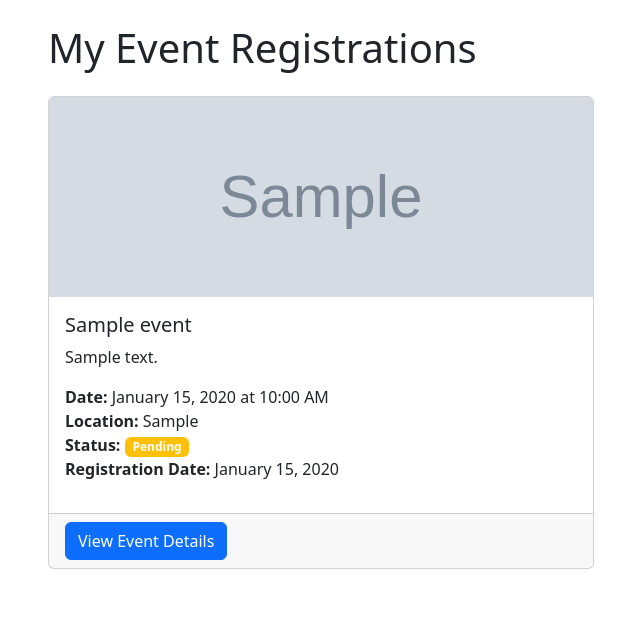
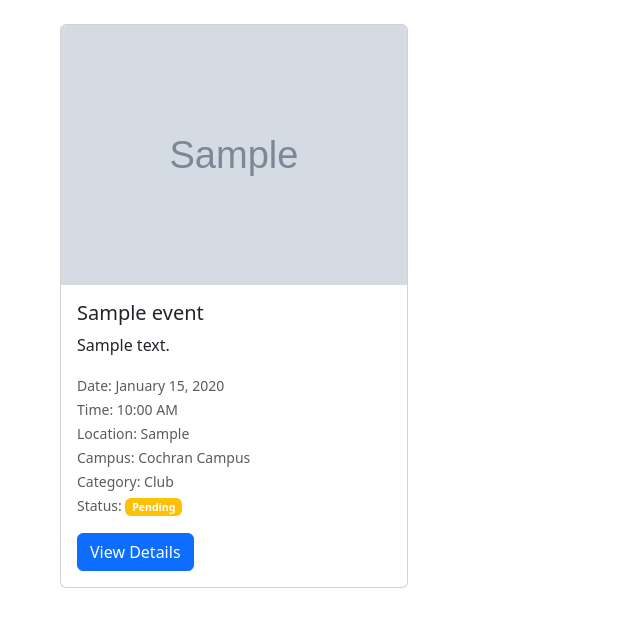
Before and after one commit to Random8283/event_management, a Django app: page /registrations/ in a window 1280 px wide. Shown: the part 56-683 px from the top of the page, without its empty margins (34-674 px from the left). Run offline with Django 5.2, Linux system fonts and the light colour scheme; a user stored in the database is signed in; tables that the repository leaves empty hold one stand-in row (values such as "Sample post"); grey boxes marked "Sample" are stand-in pictures.

Commit message:
changes to formatting

```diff
--- a/event_management/settings.py
+++ b/event_management/settings.py
@@ -117,9 +117,7 @@ USE_TZ = True
 # https://docs.djangoproject.com/en/5.0/howto/static-files/
 
 STATIC_URL = '/static/'
-STATICFILES_DIRS = [
-    BASE_DIR / "static",
-]
+STATICFILES_DIRS = [BASE_DIR / "static"]
 STATIC_ROOT = BASE_DIR / "staticfiles"
 
 MEDIA_URL = '/media/'
--- a/events/models.py
+++ b/events/models.py
@@ -4,6 +4,13 @@ from datetime import date, time
 from PIL import Image
 
 # Create your models here.
+
+class UserProfile(models.Model):
+    user = models.OneToOneField(User, on_delete=models.CASCADE, related_name='profile')
+    is_admin = models.BooleanField(default=False)
+
+    def __str__(self):
+        return f"{self.user.username}'s Profile"
 
 class Event(models.Model):
     CAMPUS_CHOICES = [
@@ -13,7 +20,7 @@ class Event(models.Model):
         ('macon', 'Macon Campus'),
         ('warner robins', 'Warner Robins Campus'),
         ('online', 'Online'),
-        ('other', 'Other'),
+        ('n/a', 'N/A'),
     ]
     EVENT_TYPES = [
         ('club', 'Club'),
@@ -22,11 +29,12 @@ class Event(models.Model):
         ('cultural', 'Cultural'),
         ('athletic', 'Athletic'),
         ('workshop', 'Workshop'),
+        ('volunteer', 'Volunteer'),
     ]
     title = models.CharField(max_length=200)
     description = models.TextField()
     date = models.DateField()
-    time = models.TimeField()
+    time = models.TimeField(default=time(12, 0))  # Default to noon
     location = models.CharField(max_length=200)
     campus = models.CharField(max_length=30, choices=CAMPUS_CHOICES, default='macon')
     category = models.CharField(max_length=10, choices=EVENT_TYPES, default='main')
--- a/events/templates/events/admin/event_list.html
+++ b/events/templates/events/admin/event_list.html
@@ -2,8 +2,7 @@
 
 {% block content %}
 <div class="container mt-4">
-    <div class="d-flex justify-content-between align-items-center mb-4">
-        <h1>Events</h1>
+    <div class="d-flex justify-content-end mb-4">
         <a href="{% url 'events:event_create' %}" class="btn btn-primary">Create New Event</a>
     </div>
 
--- a/events/templates/events/user/event_detail.html
+++ b/events/templates/events/user/event_detail.html
@@ -32,10 +32,10 @@
                                         <div class="alert alert-info">
                                             You are registered for this event.
                                         </div>
-                                        <form method="post" action="{% url 'events:event_deregister' pk=event.pk %}" class="d-inline w-100">
+                                        <form method="post" action="{% url 'events:event_unregister' pk=event.pk %}" class="d-inline w-100">
                                             {% csrf_token %}
-                                            <button type="submit" class="btn btn-danger w-100 btn-lg" onclick="return confirm('Are you sure you want to deregister from this event?')">
-                                                Deregister from Event
+                                            <button type="submit" class="btn btn-danger w-100" onclick="return confirm('Are you sure you want to unregister from this event?')">
+                                                Unregister from Event
                                             </button>
                                         </form>
                                     </div>
--- a/events/templates/events/user_registrations.html
+++ b/events/templates/events/user_registrations.html
@@ -3,33 +3,32 @@
 {% block title %}My Registrations - Event Management System{% endblock %}
 
 {% block content %}
-<h1 class="mb-4">My Event Registrations</h1>
-
+<div class="container mt-4">
     <div class="row">
         {% for registration in registrations %}
-        <div class="col-md-6 mb-4">
+            <div class="col-md-4 mb-4">
                 <div class="card h-100">
                     {% if registration.event.image %}
-                    <div class="card-img-container" style="height: 200px; overflow: hidden;">
-                        <img src="{{ registration.event.image.url }}" class="card-img-top h-100 w-100 object-fit-cover" alt="{{ registration.event.title }}">
+                        <div class="card-img-container">
+                            <img src="{{ registration.event.image.url }}" class="card-img-top" alt="{{ registration.event.title }}">
                         </div>
                     {% endif %}
                     <div class="card-body">
                         <h5 class="card-title">{{ registration.event.title }}</h5>
                         <p class="card-text">{{ registration.event.description|truncatewords:20 }}</p>
-                    <ul class="list-unstyled">
-                        <li><strong>Date:</strong> {{ registration.event.date|date:"F j, Y" }} at {{ registration.event.time|time:"g:i A" }}</li>
-                        <li><strong>Location:</strong> {{ registration.event.location }}</li>
-                        <li><strong>Status:</strong>
-                            <span class="badge {% if registration.status == 'confirmed' %}bg-success{% elif registration.status == 'pending' %}bg-warning{% else %}bg-danger{% endif %}">
+                        <p class="card-text">
+                            <small class="text-muted">
+                                Date: {{ registration.event.date|date:"F j, Y" }}<br>
+                                Time: {{ registration.event.time|time:"h:i A" }}<br>
+                                Location: {{ registration.event.location }}<br>
+                                Campus: {{ registration.event.get_campus_display }}<br>
+                                Category: {{ registration.event.get_category_display }}<br>
+                                Status: <span class="badge {% if registration.status == 'confirmed' %}bg-success{% elif registration.status == 'pending' %}bg-warning{% else %}bg-danger{% endif %}">
                                     {{ registration.status|title }}
                                 </span>
-                        </li>
-                        <li><strong>Registration Date:</strong> {{ registration.registration_date|date:"F j, Y" }}</li>
-                    </ul>
-                </div>
-                <div class="card-footer">
-                    <a href="{% url 'events:event_detail' registration.event.pk %}" class="btn btn-primary">View Event Details</a>
+                            </small>
+                        </p>
+                        <a href="{% url 'events:event_detail' registration.event.pk %}" class="btn btn-primary">View Details</a>
                     </div>
                 </div>
             </div>
@@ -42,4 +41,5 @@
             </div>
         {% endfor %}
     </div>
+</div>
 {% endblock %}
--- a/events/urls.py
+++ b/events/urls.py
@@ -10,7 +10,7 @@ urlpatterns = [
     path('<int:pk>/update/', views.EventUpdateView.as_view(), name='event_update'),
     path('<int:pk>/delete/', views.EventDeleteView.as_view(), name='event_delete'),
     path('<int:pk>/register/', views.EventRegistrationView.as_view(), name='event_register'),
-    path('<int:pk>/deregister/', views.EventDeregisterView.as_view(), name='event_deregister'),
+    path('<int:pk>/unregister/', views.EventUnregisterView.as_view(), name='event_unregister'),
     path('registrations/<int:pk>/update/', views.RegistrationUpdateView.as_view(), name='registration_update'),
     path('registrations/<int:pk>/delete/', views.RegistrationDeleteView.as_view(), name='registration_delete'),
     path('my-events/', views.UserEventListView.as_view(), name='user_events'),
--- a/events/views.py
+++ b/events/views.py
@@ -223,18 +223,13 @@ class RegistrationDeleteView(LoginRequiredMixin, AdminRequiredMixin, DeleteView)
         messages.success(request, 'Registration deleted successfully.')
         return HttpResponseRedirect(reverse_lazy('events:event_detail', kwargs={'pk': event_pk}))
 
-class EventDeregisterView(LoginRequiredMixin, View):
+class EventUnregisterView(LoginRequiredMixin, View):
     def post(self, request, pk):
         event = get_object_or_404(Event, pk=pk)
-        registration = Registration.objects.filter(event=event, user=request.user).first()
-
-        if registration:
-            registration.delete()
-            messages.success(request, 'You have been successfully deregistered from the event.')
-        else:
-            messages.error(request, 'You are not registered for this event.')
-
-        return redirect('events:event_detail', pk=pk)
+        registration = get_object_or_404(Registration, event=event, user=request.user)
+        registration.delete()
+        messages.success(request, 'You have been successfully unregistered from the event.')
+        return redirect('events:event_detail', pk=event.pk)
 
 def event_list(request):
     events = Event.objects.all()
```
Also changed, not shown: events/management/commands/create_test_users.py (added, +26 -0 lines), events/templates/events/base_event.html (added, +8 -0 lines), events/templates/events/event_list.html (+0 -7 lines), events/migrations/0007_alter_event_time.py (deleted), events/migrations/0007_userprofile.py (added), events/migrations/0008_alter_event_campus_alter_event_category.py (added), events/migrations/0009_add_time_field.py (added). Lines whose indentation alone changed are shown as unchanged.
